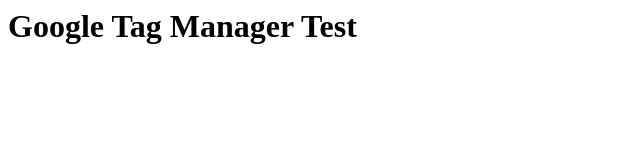
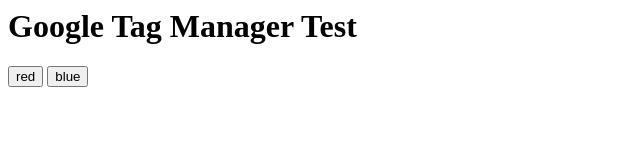
Before and after one commit to OrangeOcean94/OrangeOcean94.github.io, a plain HTML site: page index.html in a window 1280 px wide. Shown: the whole page, without its empty margins (0-640 px from the left). Drawn offline with Linux system fonts and the light colour scheme.

Commit message:
append color button

```diff
--- a/index.html
+++ b/index.html
@@ -9,6 +9,12 @@
 		})(window,document,'script','dataLayer','GTM-WFP85Z6');</script>
 		<!-- End Google Tag Manager -->
 	<title>gtm測試網頁</title>
+	<script>
+		function test(btn){
+			var selColorValue = btn.value;
+			console.log(btn.value);
+		}
+	</script>
 	</head>
 	<body>
 		<!-- Google Tag Manager (noscript) -->
@@ -16,5 +22,7 @@
 		height="0" width="0" style="display:none;visibility:hidden"></iframe></noscript>
 		<!-- End Google Tag Manager (noscript) -->
 		<h1>Google Tag Manager Test</h1>
+		<button id="red" value="1" onclick='test(this);'>red</button>
+		<button id="blue" value="2" onclick='test(this);'>blue</button>
 	</body>
 </html>
```
